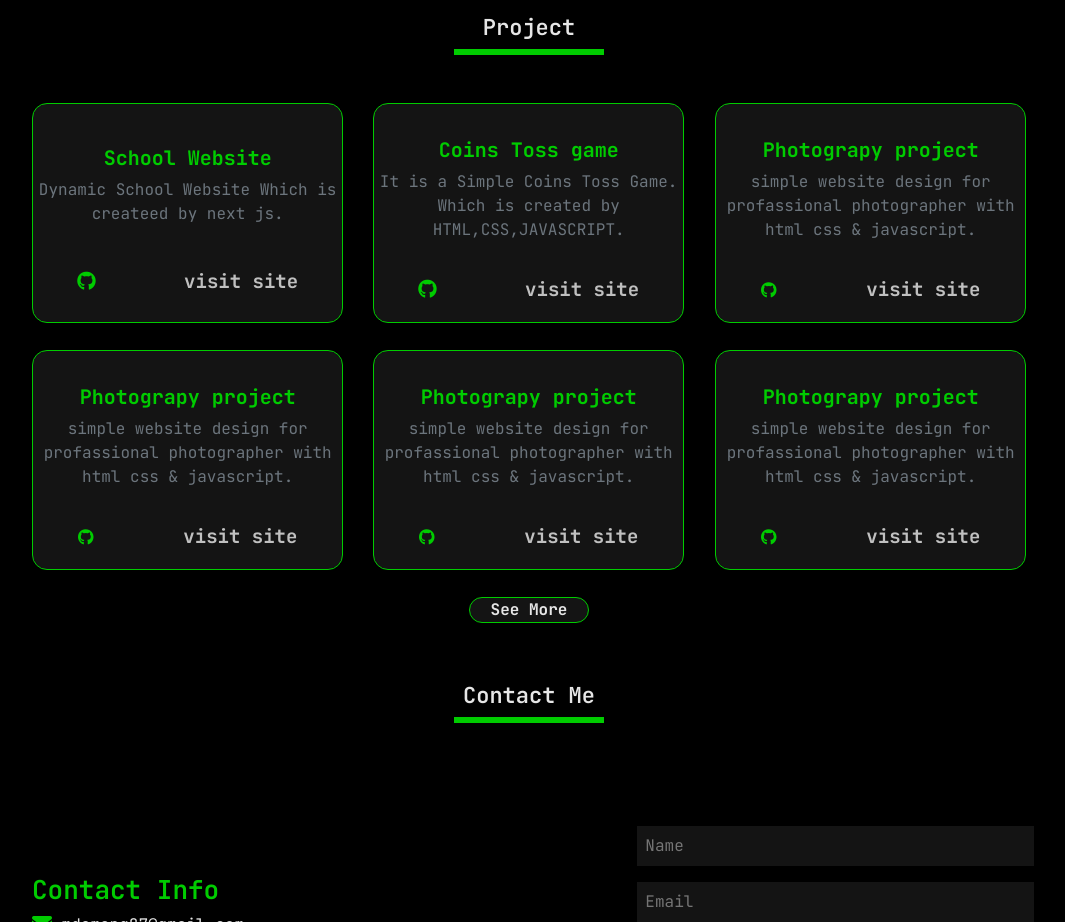
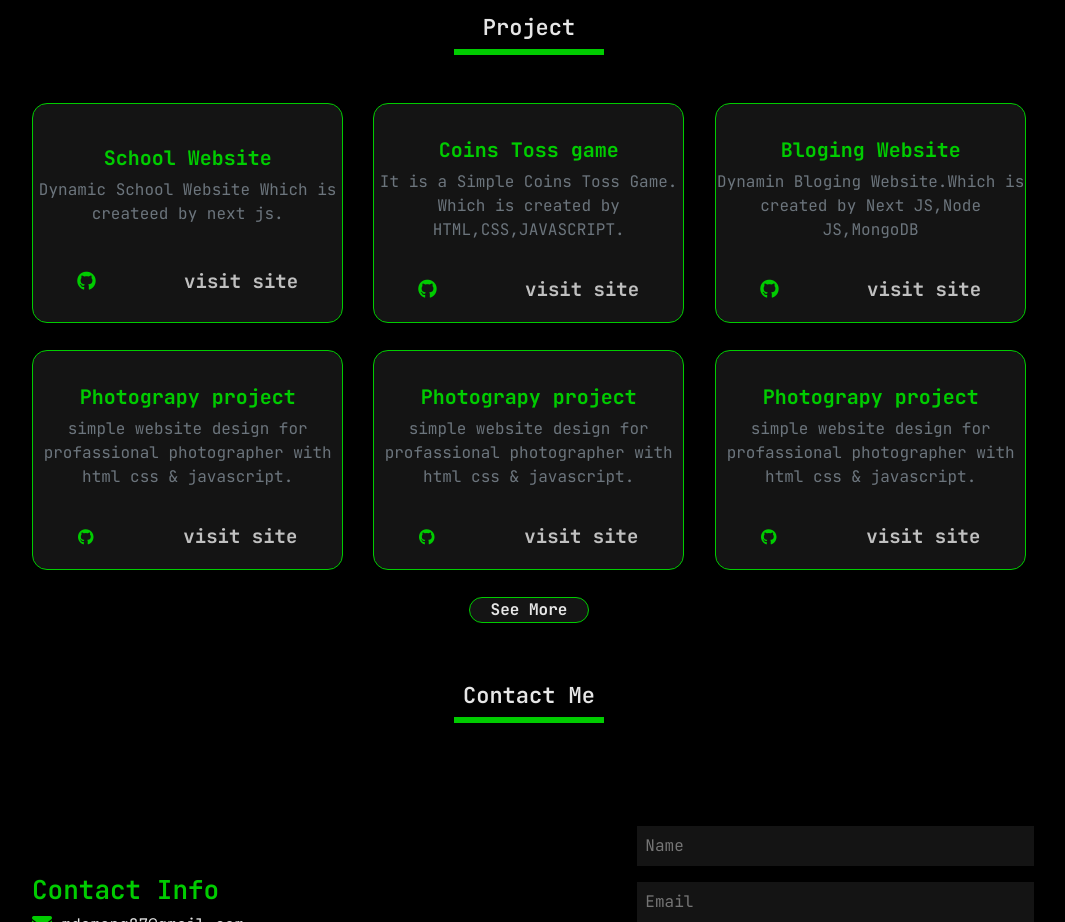
Before and after one commit to md-emon-hossen/md-emon-hossen, a plain HTML site: page index.html in a window 1280 px wide. Shown: the part 2560-3482 px from the top of the page, without its empty margins (111-1176 px from the left). Drawn offline with nearby package versions, Linux system fonts and the light colour scheme.

Commit message:
upadateProject1

```diff
--- a/index.html
+++ b/index.html
@@ -339,12 +339,12 @@
                   <div class="serviseWrper col-md-6 col-lg-4">
                     <div data-aos="zoom-out-down" class="project">
                       <div class="projecttitle">
-                        <h5 class="font-weight-bold text-center pt-3">Photograpy project</h5>
-                        <p class="text-center text-muted transfome-uppercase">simple website design for profassional photographer with html css & javascript.</p>
+                        <h5 class="font-weight-bold text-center pt-3">Bloging Website</h5>
+                        <p class="text-center text-muted transfome-uppercase">Dynamin Bloging Website.Which is created by Next JS,Node JS,MongoDB</p>
                       </div>
                       <div class="projectlive">
-                        <i class="fa-brands fa-github"></i>
-                        <a href="#">visit site</a>
+                        <a href="https://github.com/md-emon-hossen/Blog.git"><i class="fa-brands fa-github"></i></a>
+                        <a href="https://blog-one-gilt-48.vercel.app/">visit site</a>
                       </div>
                     </div>
                   </div>
```
